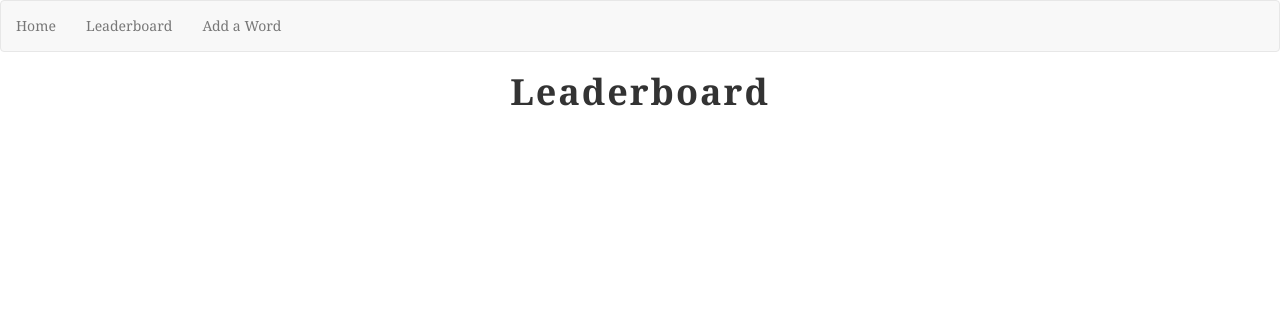
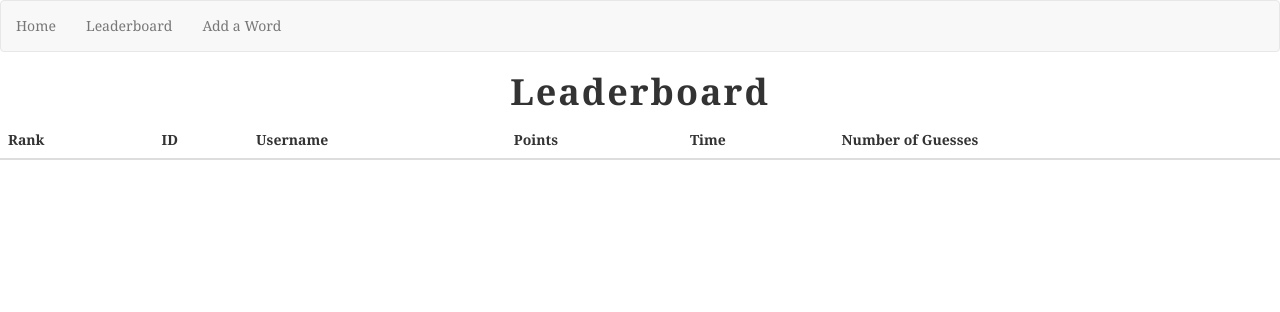
Before and after one commit to ali-rajan/b20-a3, a Flask app: page /leaderboard in a window 1280 px wide. Shown: the top 312 px of the page. Run offline with Flask 3, Linux system fonts and the light colour scheme; lists and menus that the app fills with data are empty; some libraries are stand-ins or nearby versions.

Commit message:
leaderboard, timer

```diff
--- a/templates/game.html
+++ b/templates/game.html
@@ -9,10 +9,6 @@
         <div class="timerDisplay">
             00 : 00 : 00 : 000
         </div>
-        <div class=”buttons”>
-            <button id="pauseTimer">Pause</button>
-            <button id="startTimer">Start</button>
-        </div>
     </div>
 
     <!-- Need this script to pass the secret word from Flask to Javascript -->
--- a/templates/index.html
+++ b/templates/index.html
@@ -13,7 +13,10 @@
     <br>
     <p>Red means that the letter is not in the word at all</p>
     <img src="{{ url_for('static', filename='images/incorrect-everything.png') }}" id="game-img" class="img-thumbnail" alt="incorrect_everything">
+    <br>
+    <br>
     <form action="{{ url_for('game') }}">
+        <input type="text" id="player-name" name="inputbox" value="" placeholder="User" required>
         <button id="start-button">Start</button>
     </form>
 {% endblock %}
--- a/templates/leaderboard.html
+++ b/templates/leaderboard.html
@@ -1,4 +1,19 @@
 {% extends "navigation.html" %}
 {% block content %}
     <h1>Leaderboard</h1>
+    <table class="table">
+        <thead>
+            <tr>
+                <th>Rank</th>
+                <th>ID</th>
+                <th>Username</th>
+                <th>Points</th>
+                <th>Time</th>
+                <th>Number of Guesses</th>
+            </tr>
+
+        </thead>
+        <tbody id="leaderboard-entry">
+        </tbody>
+    </table>
 {% endblock %}
```
Also changed, not shown: static/js/game.js (+4 -12 lines), var/main-instance/words.db.
